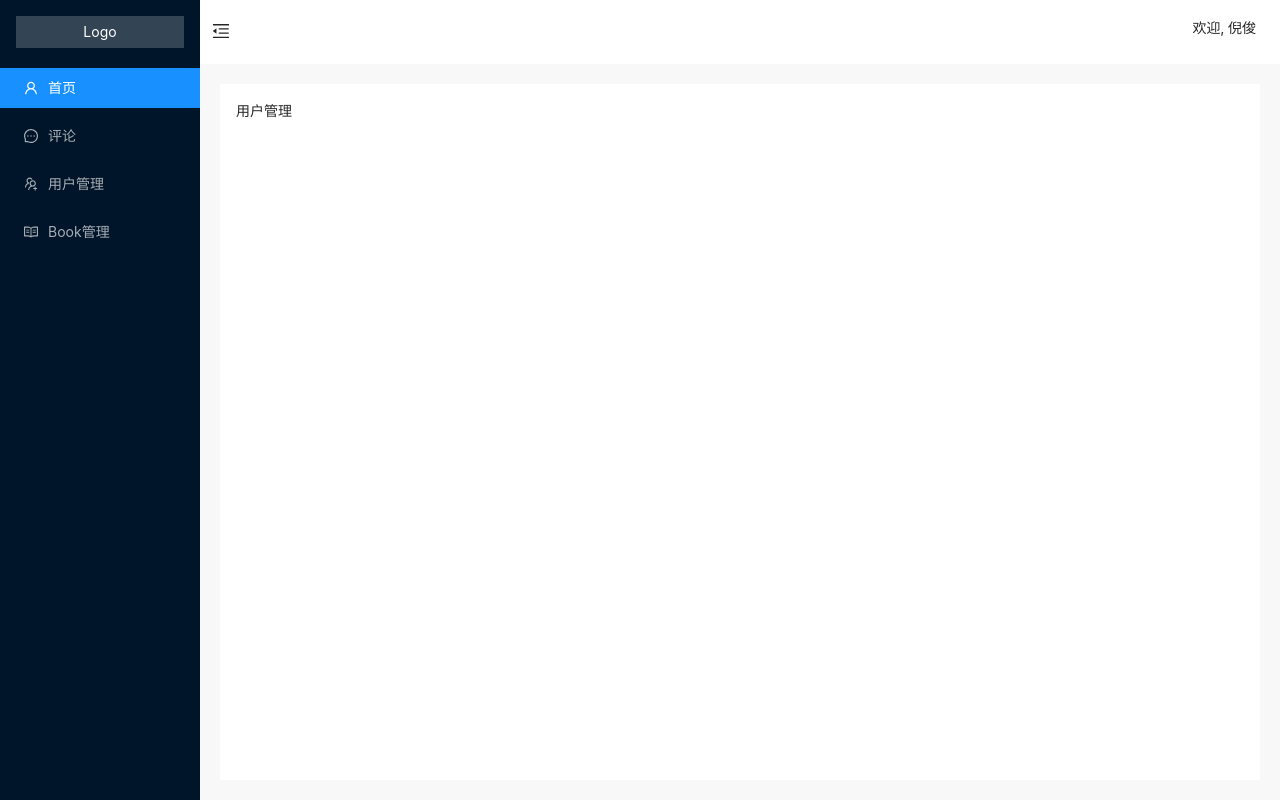
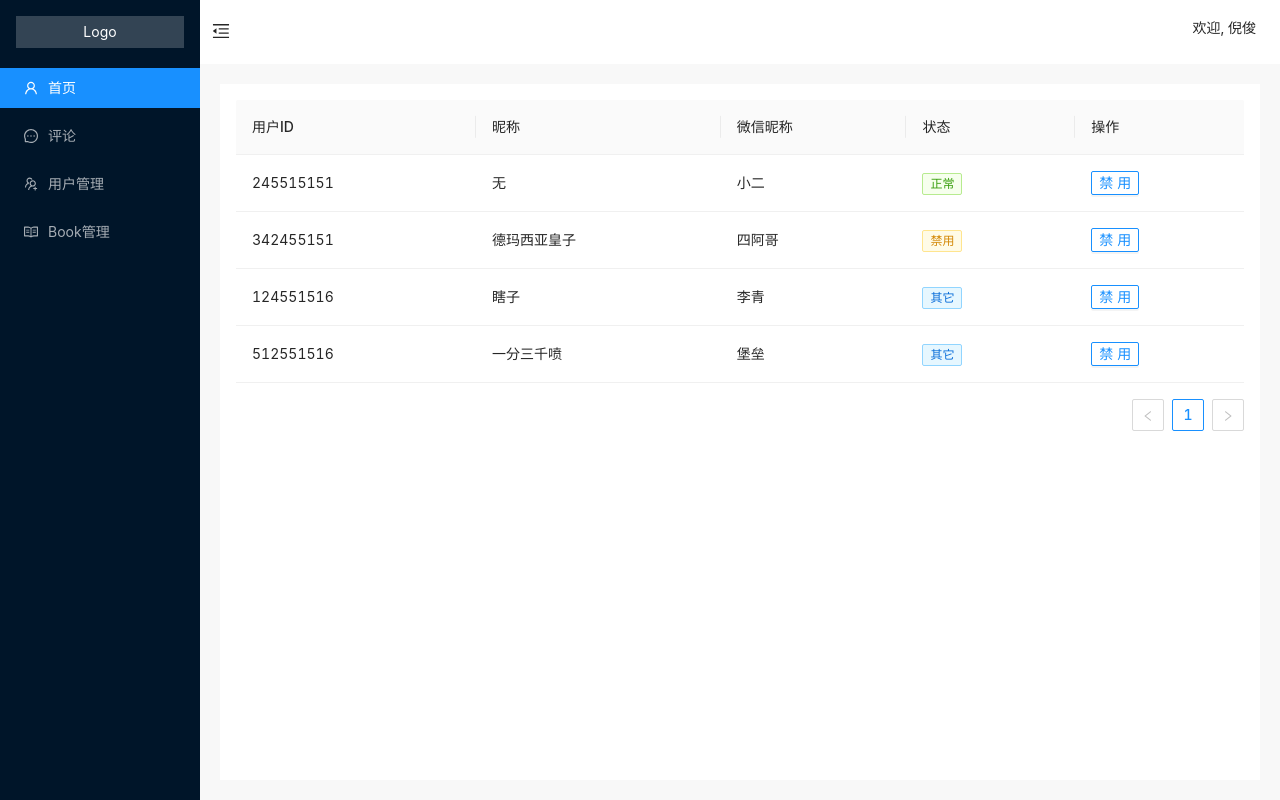
Before and after one commit to nijun008/demo, a React (Create React App) app in the folder react_2020/: page /#/userManage in a window 1280 px wide. Built offline with nearby package versions, Linux system fonts and the light colour scheme.

Commit message:
add: react antd tabale

```diff
--- a/react_2020/src/pages/UserManage/index.js
+++ b/react_2020/src/pages/UserManage/index.js
@@ -1,10 +1,59 @@
 import React from 'react'
+import { Table, Tag, Button } from 'antd'
 
 class UserManage extends React.Component {
+
+  constructor(props) {
+    super(props)
+
+    const stateFormat = [
+      { label: '正常', tagColor: 'green' },
+      { label: '禁用', tagColor: 'gold' },
+      { label: '其它', tagColor: 'blue' }
+    ]
+
+    this.state = {
+      users: [
+        { id: '245515151', state: 0, nickName: '无', wechatName: '小二' },
+        { id: '342455151', state: 1, nickName: '德玛西亚皇子', wechatName: '四阿哥' },
+        { id: '124551516', state: 2, nickName: '瞎子', wechatName: '李青' }
+      ],
+      userCols: [
+        { title: '用户ID', dataIndex: 'id', key: 'id' },
+        { title: '昵称', dataIndex: 'nickName', key: 'nickName' },
+        { title: '微信昵称', dataIndex: 'wechatName', key: 'wechatName' },
+        { title: '状态', dataIndex: 'state', key: 'state',
+          render: state => (
+            <Tag color={ stateFormat[state].tagColor }>{stateFormat[state].label}</Tag>
+          )
+        },
+        {
+          title: '操作',
+          key: 'action',
+          render: (text, row, index) => (
+            <Button type="primary" size="small" ghost onClick={ () => this.tableDisableHandle(row, index) }>禁用</Button>
+          )
+        }
+      ]
+    }
+  }
+
+  componentDidMount() {
+    setTimeout(() => {
+      let users = this.state.users.map(item => item)
+      users.push({ id: '512551516', state: 2, nickName: '一分三千喷', wechatName: '堡垒' })
+      this.setState({ users })
+    }, 2000)
+  }
+
+  tableDisableHandle = (row, index) => {
+    console.log(row, index)
+  }
+
   render() {
     return (
       <div>
-        用户管理
+        <Table dataSource={ this.state.users } columns={ this.state.userCols } rowKey="id" />
       </div>
     )
   }
```
